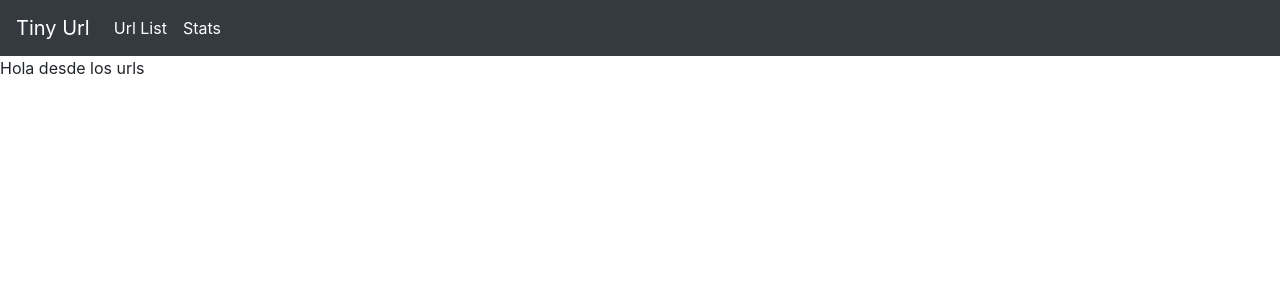
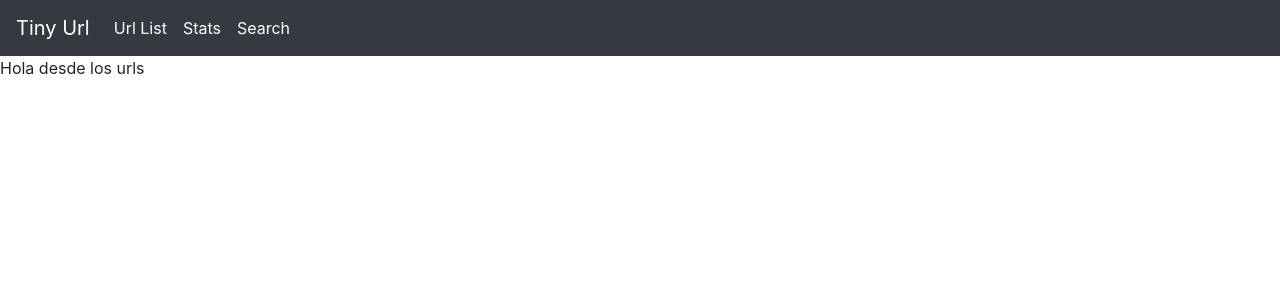
Before and after one commit to Lorena20U/TinyUrl, a Flask app: template templates/urls.html in a window 1280 px wide. Shown: the top 300 px of the page. Run offline with Flask 2, Linux system fonts and the light colour scheme; the template is opened without the code that fills it, so the values that code supplies are empty.

Commit message:
function

```diff
--- a/app.py
+++ b/app.py
@@ -23,5 +23,10 @@ def stat():
     return template.render()
 
 
+@app.route('/search')
+def search():
+    template = env.get_template('search.html')
+    return template.render()
+
 if __name__ == '__main__':
     app.run(host='localhost', port=5000, debug = True)
--- a/templates/layout.html
+++ b/templates/layout.html
@@ -24,6 +24,9 @@
                 <li class="nav-item active">
                     <a class="nav-link" href="/stats">Stats <span class="sr-only">(current)</span></a>
                 </li>
+                <li class="nav-item active">
+                    <a class="nav-link" href="/search">Search <span class="sr-only">(current)</span></a>
+                </li>
             </ul>
         </div>
     </nav>
--- a/templates/tiny.html
+++ b/templates/search.html
@@ -3,5 +3,5 @@
 {% block tit %} Url List {% endblock %}
 
 {% block contenido%}
-<p>Hola, tinyUrl</p>
+<p>Hola, Search</p>
 {% endblock %}
```
